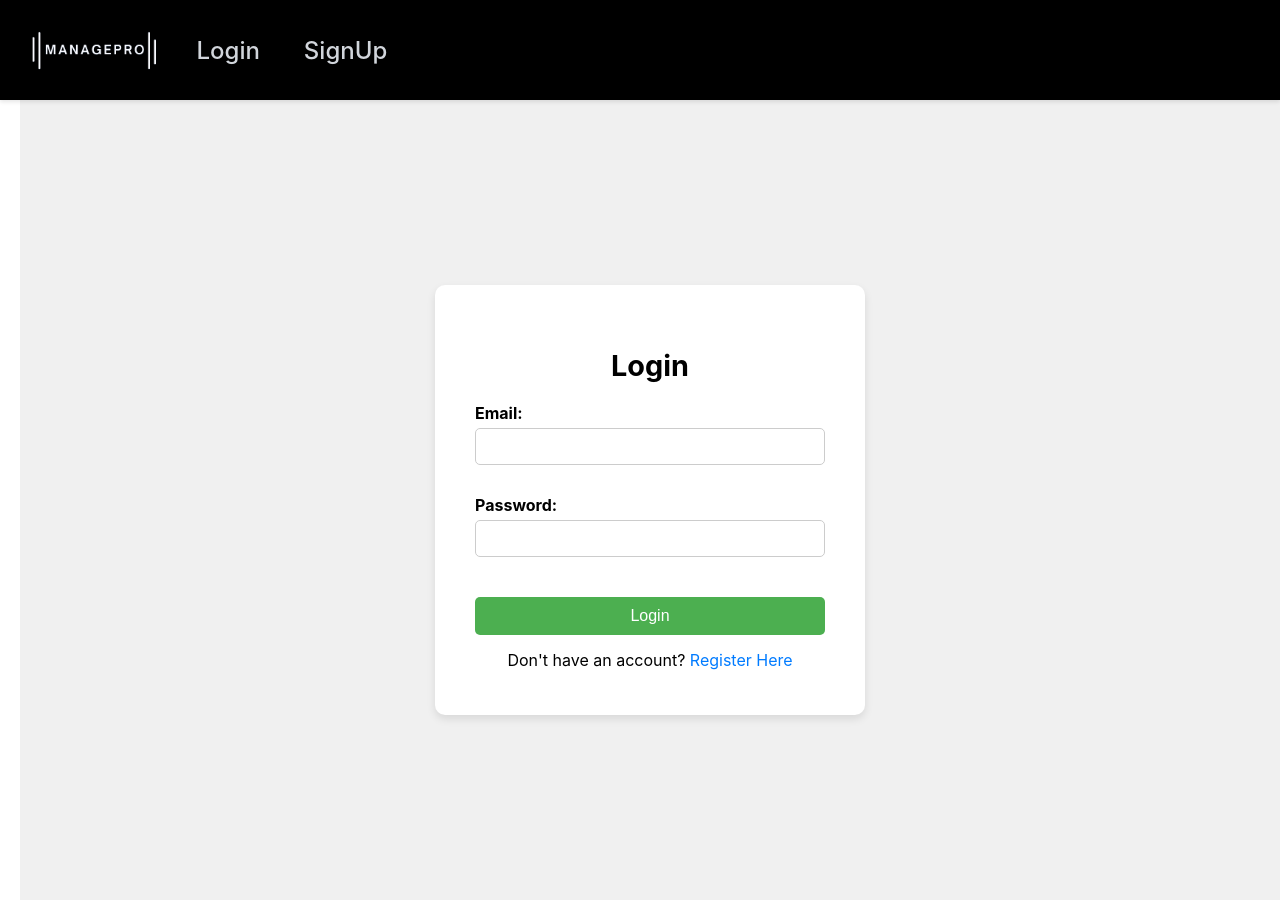
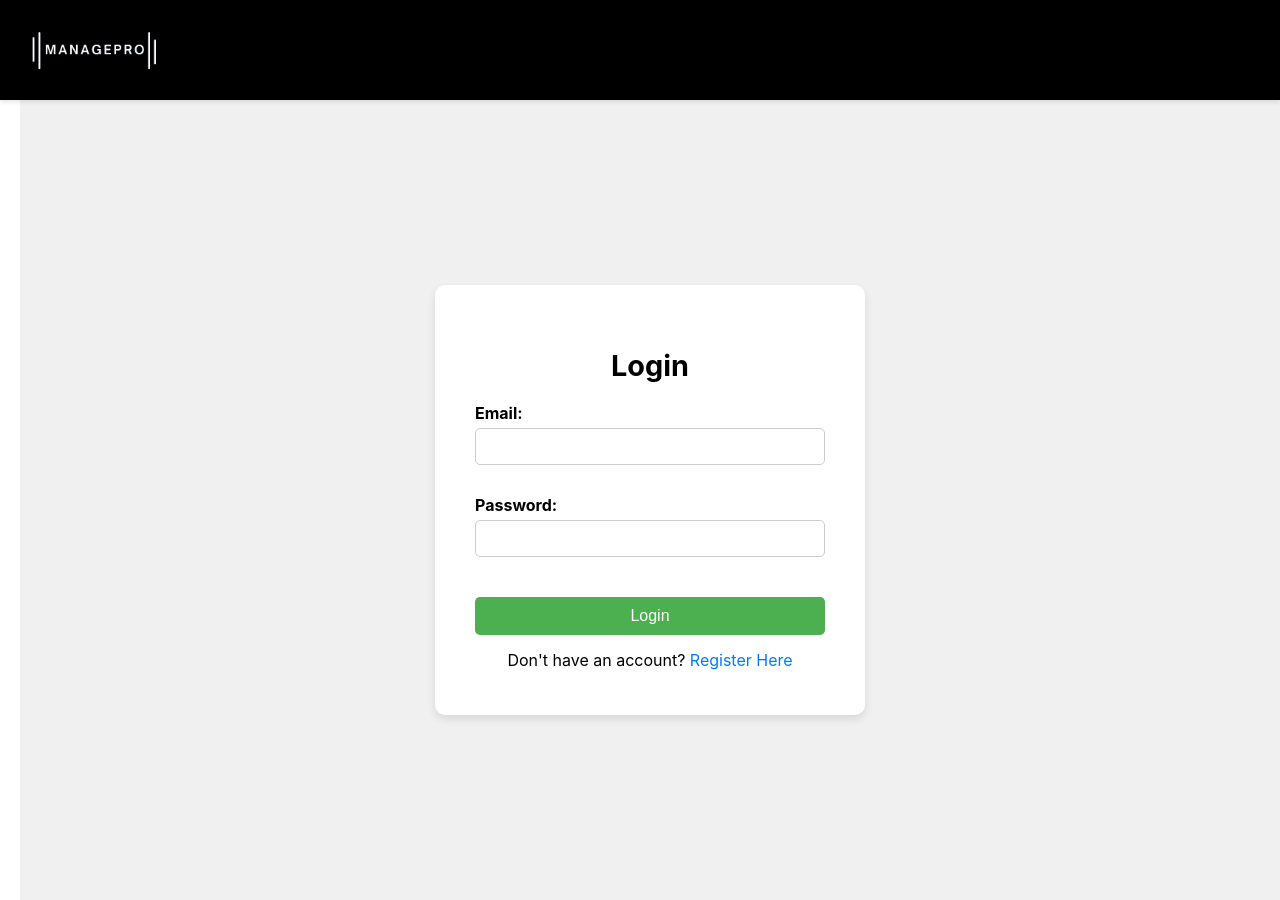
Before and after one commit to Miku7676/Agile_Management_System, a React (Create React App) app in the folder frontend/: page /login in a window 1280 px wide. Built offline with nearby package versions, Linux system fonts and the light colour scheme.

Commit message:
Changed navbar layout/ added a dropdown for user to logout

```diff
--- a/frontend/src/components/Navbar.js
+++ b/frontend/src/components/Navbar.js
@@ -1,104 +1,69 @@
-import React, {useEffect,useState} from 'react';
+import React, { useEffect, useState } from 'react';
 import { Link, useLocation } from 'react-router-dom';
 import { UserValue } from './contexts/UserContext';
-
+import './css/Navbar.css'; // Import the CSS file
 
 export const NAVBAR_HEIGHT = 100; // Matching the paddingTop in AppLayout
 
-const navStyle = {
-  position: 'fixed',
-  top: 0,
-  left: 0,
-  right: 0,
-  backgroundColor: 'black',
-  boxShadow: '0 2px 4px rgba(0,0,0,0.1)',
-  zIndex: 1000,
-  height: `${NAVBAR_HEIGHT}px`,
-};
+function Navbar() {
+  const [token, setToken] = useState(localStorage.getItem('token'));
+  const [dropdownVisible, setDropdownVisible] = useState(false);
+  const location = useLocation();
+  const { userId } = UserValue();
 
-const containerStyle = {
-  display: 'flex',
-  alignItems: 'center',
-  height: '100%',
-  paddingLeft: '20px', // Add some padding on the left
-};
+  useEffect(() => {
+    setToken(localStorage.getItem('token'));
+  }, [location]);
 
-const logoStyle = {
-  height: '70px',
-  width: 'auto',
-  marginRight: '20px', // Add some space between logo and links
-};
+  const logOut = () => {
+    token && localStorage.removeItem('token');
+    setToken(null);
+    console.log("logout");
+  };
 
-const linkContainerStyle = {
-  display: 'flex',
-  gap: '20px',
-};
-
-const linkStyle = {
-  padding: '8px 12px',
-  borderRadius: '4px',
-  color: '#d1d5db',
-  fontSize: '24px',
-  fontWeight: '500',
-  textDecoration: 'none',
-  transition: 'background-color 0.15s, color 0.15s',
-};
-
-function Navbar() {
-  const [token,setToken] = useState(localStorage.getItem('token'));
-  const location = useLocation();
-  const {userId} = UserValue();
-
-  useEffect(()=> {
-    setToken(localStorage.getItem('token'))
-  }, [location])
-  const logOut = ()=>{
-    (token && localStorage.removeItem('token'));
-    setToken(null);
-    console.log("logout")
+  const toggleDropdown = () => {
+    setDropdownVisible(!dropdownVisible);
   };
 
   return (
-    <nav style={navStyle}>
-      <div style={containerStyle}>
-        <Link to="/">
-          <img style={logoStyle} src="/managepro.png" alt="Logo" />
-        </Link>
-          {token ? (
-            <div style={linkContainerStyle}>
+    <nav className="navbar">
+      <div className="navbar-container">
+        {/* Left-side links */}
+        <div className="navbar-links">
+          <Link to="/" className="navbar-logo">
+            <img src="/managepro.png" alt="Logo" />
+          </Link>
+          {token && (
+            <>
               <NavLink to="/">Dashboard</NavLink>
               <NavLink to="/tasks">Tasks</NavLink>
               <NavLink to="/sprints">Sprints</NavLink>
               <NavLink to="/users">Users</NavLink>
-              <NavLink to="/login"><div onClick={logOut}>Logout</div></NavLink>
-              <NavLink >{userId}</NavLink>
-            </div>
-          ):(
-            <div style={linkContainerStyle}>
-              <NavLink to="/login">Login</NavLink>
-              <NavLink to="/signup">SignUp</NavLink>
-            </div>
+            </>
           )}
+        </div>
+
+        {/* Right-side user dropdown */}
+        {token && (
+          <div className="user-dropdown">
+            <button className="user-button" onClick={toggleDropdown}>
+              {userId}
+            </button>
+            {dropdownVisible && (
+              <div className="dropdown-menu">
+                <div onClick={logOut} className="dropdown-item">Logout</div>
+              </div>
+            )}
+          </div>
+        )}
       </div>
-
     </nav>
   );
 }
 
 function NavLink({ to, children }) {
   return (
-    <Link
-      to={to}
-      style={linkStyle}
-      onMouseEnter={(e) => {
-        e.target.style.backgroundColor = '#4b5563';
-        e.target.style.color = 'white';
-      }}
-      onMouseLeave={(e) => {
-        e.target.style.backgroundColor = 'transparent';
-        e.target.style.color = '#d1d5db';
-      }}
-    >
+    <Link to={to} className="navbar-link">
       {children}
     </Link>
   );
--- a/frontend/src/components/Projects/ProjectDetails.js
+++ b/frontend/src/components/Projects/ProjectDetails.js
@@ -46,7 +46,7 @@ function ProjectDetails({ projectId }) {
   <strong>End Date:</strong> {details.END_DATE ? new Date(details.END_DATE).toLocaleDateString() : 'Not specified'}
 </p>
 
-<div style={{padding: '10px' }}>
+<div style={{padding: '10px', display: 'flex', justifyContent:'center'}}>
   <strong>Project Manager:</strong>
   <span style={{ margin: '0 10px' }}>{details.PROJECT_MANAGER}</span>
   <strong>Scrum Master:</strong>
--- /dev/null
+++ b/frontend/src/components/css/Navbar.css
@@ -0,0 +1,92 @@
+/* Styles for the Navbar */
+
+.navbar {
+    position: fixed;
+    top: 0;
+    left: 0;
+    right: 0;
+    background-color: black;
+    box-shadow: 0 2px 4px rgba(0, 0, 0, 0.1);
+    z-index: 1000;
+    height: 100px; /* Matching NAVBAR_HEIGHT */
+  }
+
+  .navbar-container {
+    display: flex;
+    align-items: center;
+    justify-content: space-between; /* This separates left links from the right dropdown */
+    height: 100%;
+    padding-left: 20px;
+    padding-right: 20px;
+  }
+
+  .navbar-logo img {
+    height: 70px;
+    width: auto;
+    margin-right: 20px;
+  }
+
+  .navbar-links {
+    display: flex;
+    align-items: center;
+    gap: 20px;
+  }
+
+  .navbar-link {
+    padding: 8px 12px;
+    border-radius: 4px;
+    color: #d1d5db;
+    font-size: 24px;
+    font-weight: 500;
+    text-decoration: none;
+    transition: background-color 0.15s, color 0.15s;
+  }
+
+  .navbar-link:hover {
+    background-color: #4b5563;
+    color: white;
+  }
+
+  .user-dropdown {
+    position: relative;
+  }
+
+  .user-button {
+    background-color: transparent;
+    border: none;
+    color: #d1d5db;
+    font-size: 24px;
+    font-weight: 500;
+    cursor: pointer;
+    padding: 8px 12px;
+    border-radius: 4px;
+    transition: background-color 0.15s, color 0.15s;
+  }
+
+  .user-button:hover {
+    background-color: #4b5563;
+    color: white;
+  }
+
+  .dropdown-menu {
+    position: absolute;
+    right: 0;
+    top: 50px;
+    background-color: white;
+    box-shadow: 0 4px 8px rgba(0, 0, 0, 0.1);
+    border-radius: 4px;
+    overflow: hidden;
+    z-index: 1000;
+  }
+
+  .dropdown-item {
+    padding: 10px 20px;
+    color: black;
+    font-size: 16px;
+    cursor: pointer;
+  }
+
+  .dropdown-item:hover {
+    background-color: #4b5563;
+    color: white;
+  }
```
